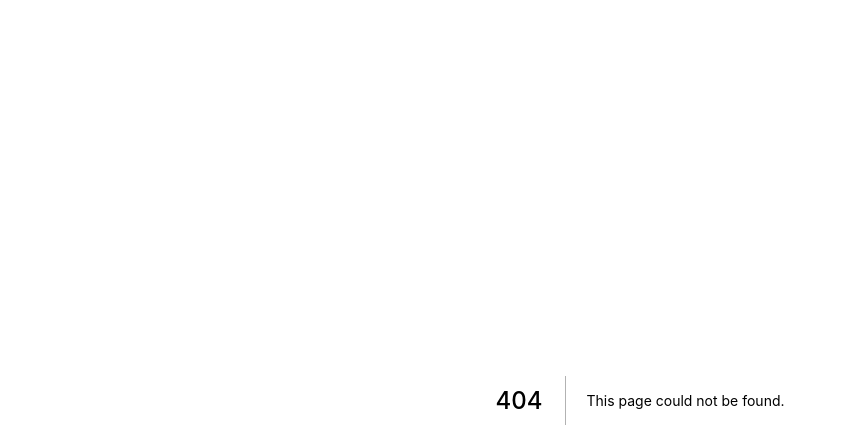
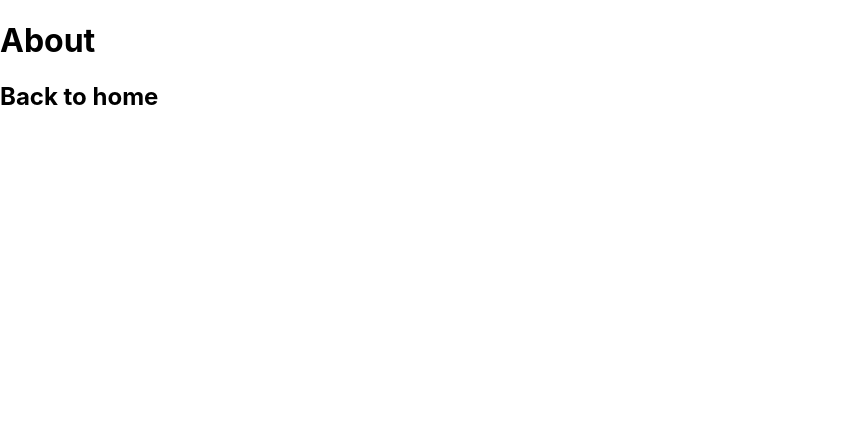
Before and after one commit to cml815/about-me, a Next.js app: page /about in a window 1280 px wide. Before the commit this address had no page. Shown: the top 448 px of the page, without its empty margins (0-847 px from the left). Built offline with nearby package versions, Linux system fonts and the light colour scheme.

Commit message:
start about page

```diff
--- /dev/null
+++ b/pages/about.js
@@ -0,0 +1,22 @@
+import Image from 'next/image'
+import Head from 'next/head'
+import Link from 'next/link'
+import styles from '../styles/Home.module.css'
+import Navbar from '../components/Navbar'
+
+export default function About () {
+  return (
+  <>
+    <Head>
+      <title>About</title>
+    </Head>
+    <h1>About</h1>
+    <h2>
+        <Link href="/">
+          <a>Back to home</a>
+        </Link>
+      </h2>
+  </>
+  )
+
+}
```
Also changed, not shown: pages/healthcare.js (deleted, +0 -12 lines).
